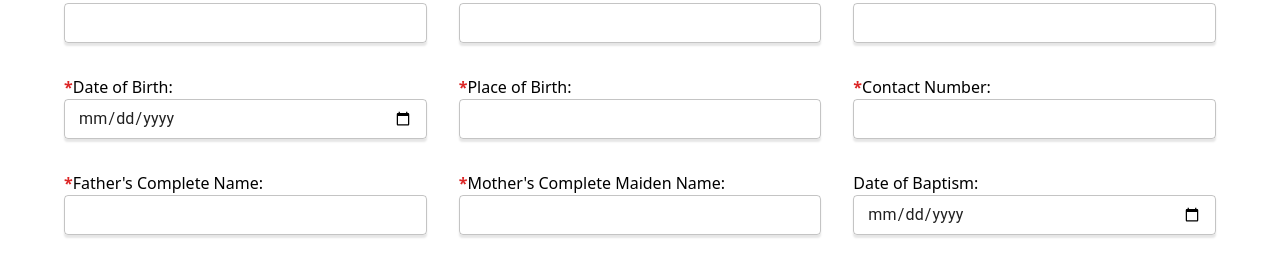
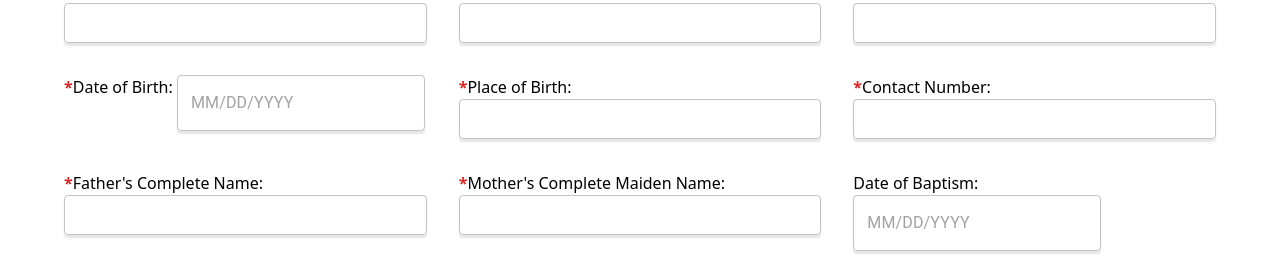
Before and after one commit to b1gmcdaddy/parokyano, a React (Vite) app in the folder client/: page /certificate-baptism in a window 1280 px wide. Shown: the part 386-665 px from the top of the page. Built offline with nearby package versions, Linux system fonts and the light colour scheme; no server answers.

Commit message:
date pickers on certificates

```diff
--- a/client/src/pages/parishioner/certs-types/Certificate-Baptism.jsx
+++ b/client/src/pages/parishioner/certs-types/Certificate-Baptism.jsx
@@ -48,7 +48,7 @@ const CertificateBaptism = () => {
         father_name: '',
         mother_name: '',
         spouse_name: null,
-        preferred_date: null,
+        baptism_date: null,
         archive_info: {
             book_no: '',
             page_no: '',
@@ -57,7 +57,8 @@ const CertificateBaptism = () => {
         service_id: id,
         transaction_no: hash,
         date_requested: dateToday,
-        purpose: ''
+        purpose: '',
+        preferred_date: null
     })
 
     useEffect(()=> {
@@ -80,6 +81,10 @@ const CertificateBaptism = () => {
         setFormData({...formData, [e.target.name]: e.target.value})
     }
 
+    const handleDateChange = (name, date) => {
+        setFormData({...formData, [name]: date.format("YYYY-MM-DD")})
+    }
+
     const handleArchive = (e) => {
         setFormData(prevState => ({...prevState, archive_info: {...formData.archive_info, [e.target.name]: e.target.value}}))
     }
@@ -88,8 +93,7 @@ const CertificateBaptism = () => {
         e.preventDefault()
         const validate = ValidateForm(formData)
         setErrors(validate)
-        setErrors({...errors, preferred_date: null})
-        console.log(errors)
+
         if (Object.keys(validate).length === 0 && validate.constructor === Object){
             try {
                 axios.post(`${config.API}/request/create-certificate`, formData)
@@ -159,17 +163,19 @@ const CertificateBaptism = () => {
                                 required />
                         </Grid>
                         <Grid item xs={12} sm={4}>
-                            <label><span className="text-red-600 font-bold">*</span>Date of Birth:</label>
-                            <TextField
+                            <label><span className="text-red-600 font-bold">*</span>Date of Birth:   </label>
+                            <LocalizationProvider dateAdapter={AdapterDayjs}>
+                                <DatePicker
                                     fullWidth
                                     variant="outlined"
                                     disableFuture
                                     size="small"
                                     sx={inputstlying}
                                     name="birth_date"
-                                onChange={handleChange}
-                                type="date"
+                                    onChange={(date) => handleDateChange('birth_date', date)}
+                                    renderInput={(params) => <TextField {...params} required />}
                                     required />
+                            </LocalizationProvider>
                             {errors.birth_date != null && (
                                 <FormHelperText sx={{color: 'red'}}>{errors.birth_date}</FormHelperText>
                             )}
@@ -224,16 +230,18 @@ const CertificateBaptism = () => {
                         </Grid>
                         <Grid item xs={12} sm={4}>
                             <label>Date of Baptism:</label>
-                            <TextField
+                            <LocalizationProvider dateAdapter={AdapterDayjs}>
+                                <DatePicker
                                     fullWidth
                                     variant="outlined"
                                     disableFuture
                                     size="small"
                                     sx={inputstlying}
-                                name="preferred_date"
-                                onChange={handleChange}
-                                type="date"
+                                    name="baptism_date"
+                                    onChange={(date) => handleDateChange('baptism_date', date)}
+                                    renderInput={(params) => <TextField {...params} required />}
                                 />
+                            </LocalizationProvider>
                         </Grid>
                     </Grid>
 
--- a/client/src/pages/parishioner/certs-types/Certificate-Confirmation.jsx
+++ b/client/src/pages/parishioner/certs-types/Certificate-Confirmation.jsx
@@ -83,6 +83,10 @@ const CertificateConfirmation = () => {
         setFormData({...formData, [e.target.name]: e.target.value})
     }
 
+    const handleDateChange = (name, date) => {
+        setFormData({...formData, [name]: date.format("YYYY-MM-DD")})
+    }
+
     // this handles book line and page no.
     const handleArchive = (e) => {
         setFormData(prevState => ({...prevState, archive_info: {...formData.archive_info, [e.target.name]: e.target.value}}))
@@ -94,7 +98,7 @@ const CertificateConfirmation = () => {
         setErrors(validate)
         if(Object.keys(validate).length === 0 && validate.constructor === Object){
             try {
-                // axios.post(`${config.API}/request/create-certificate`, formData)
+                axios.post(`${config.API}/request/create-certificate`, formData)
                 const paymentInfo = {
                     fee: serviceInfo.fee,
                     transaction_no: formData.transaction_no,
@@ -204,7 +208,8 @@ const CertificateConfirmation = () => {
                                     disableFuture
                                     sx={inputstlying}
                                     name="preferred_date"
-                                    onChange={handleChange}
+                                    onChange={(date) => handleDateChange('preferred_date', date)}
+                                    renderInput={(params) => <TextField {...params} required />}
                                 />
                             </LocalizationProvider>
                         </Grid>
--- a/client/src/pages/parishioner/certs-types/Certificate-Wedding.jsx
+++ b/client/src/pages/parishioner/certs-types/Certificate-Wedding.jsx
@@ -83,6 +83,10 @@ const CertificateWedding = () => {
 
     const handleChange = (e) => {
         setFormData({...formData, [e.target.name]: e.target.value})
+    }
+
+    const handleDateChange = (name, date) => {
+        setFormData({...formData, [name]: date.format("YYYY-MM-DD")})
     }
 
     const handleSpouse = (e) => {
@@ -208,7 +212,8 @@ const CertificateWedding = () => {
                                     disableFuture
                                     sx={inputstlying}
                                     name="preferred_date"
-                                    onChange={handleChange}
+                                    onChange={(date) => handleDateChange('preferred_date', date)}
+                                    renderInput={(params) => <TextField {...params} required />}
                                 />
                             </LocalizationProvider>
                         </Grid>
--- a/client/src/utils/Validators.js
+++ b/client/src/utils/Validators.js
@@ -35,7 +35,7 @@ export default function ValidateForm (data) {
         const minimum = new Date()
         minimum.setDate(new Date().getDate()+1)
 
-        if(data.mass_date.format("YYYY-MM-DD") < minimum.toJSON().slice(0,10)){
+        if(data.mass_date < minimum.toJSON().slice(0,10)){
             errors.mass_date = "Date must be atleast a day from today to allow for processing time"
         }
     }
@@ -46,11 +46,5 @@ export default function ValidateForm (data) {
         }
     }
 
-    if(data.birth_date !== null || data.baptism_date !== null){
-        if(data.birth_date > dateToday){
-            errors.birth_date = "Invalid date"
-        }
-    }
-
     return errors
 }
```
Also changed, not shown: 1 other file (tests, documents, lock files or other folders). Lines whose indentation alone changed are shown as unchanged.
